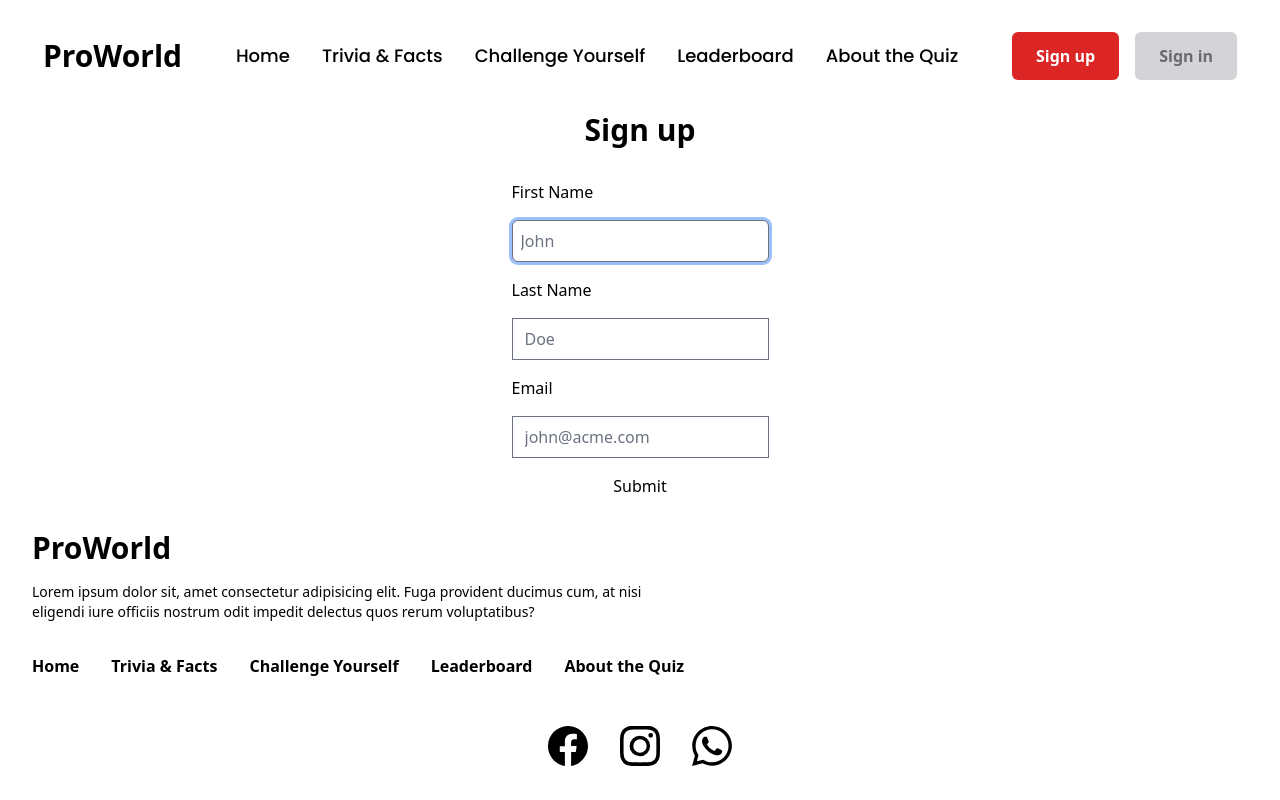
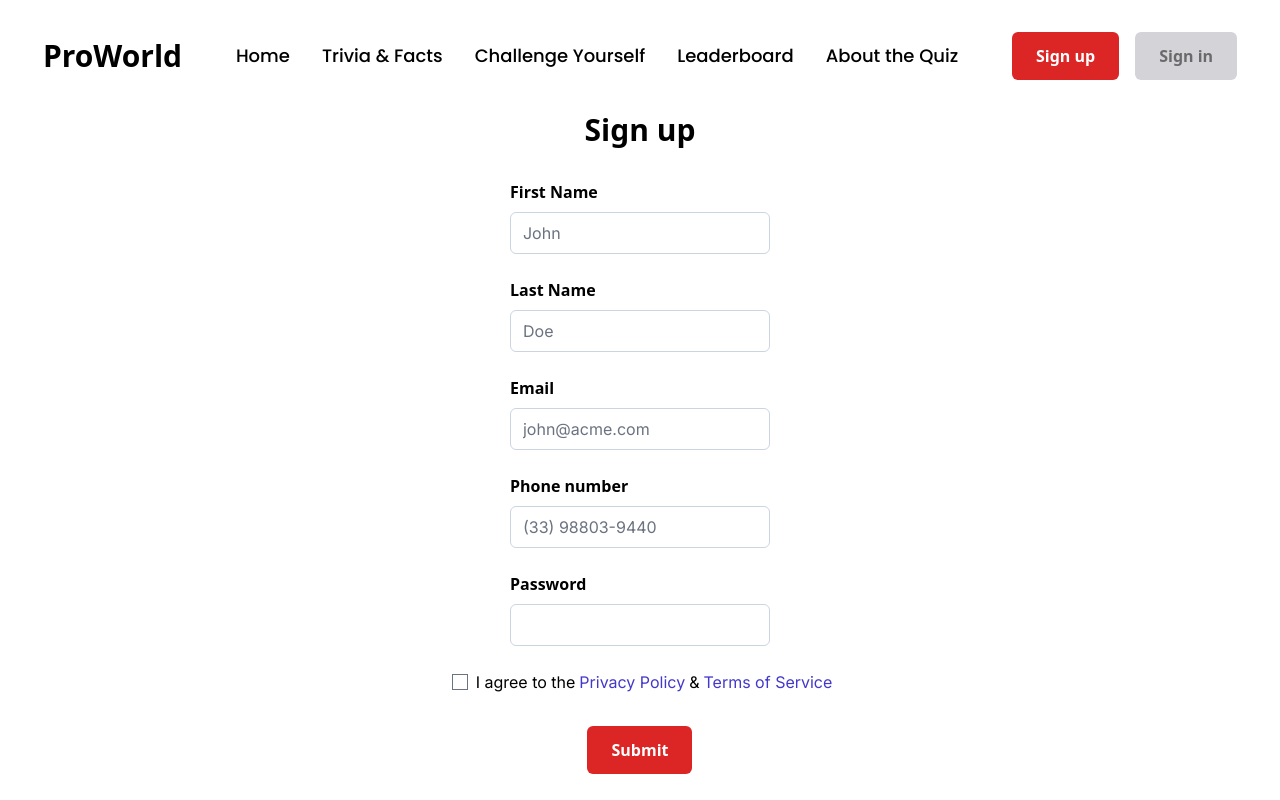
Before and after one commit to thiagond-code/trivia-project, a Next.js app in the folder trivia-project/: page /signup in a window 1280 px wide. Shown: the top 800 px of the page. Built offline with nearby package versions, Linux system fonts and the light colour scheme.

Commit message:
style: Basic navbar UI

```diff
--- a/trivia-project/src/components/Form.tsx
+++ b/trivia-project/src/components/Form.tsx
@@ -1,4 +1,7 @@
-import { Form as FormikForm, Field, Formik, useFormik } from "formik"
+import { useState } from 'react'
+import Link from 'next/link'
+import { Form as FormikForm, Field, Formik, useFormik } from 'formik'
+import { inter } from '@/pages/index'
 
 type Field = {
     label: string,
@@ -19,18 +22,28 @@ const listFields = [
 
 
 export default function Form() {
+
+    const [checked, setChecked] = useState(false)
+
+    const ariaChecked = ()  => {
+        setChecked(prevState => !prevState)
+    }
+
     return (
-        <main className="flex flex-col items-center gap-8">
-            <h1 className="text-3xl font-bold">Sign up</h1>
+        <main className='flex flex-col items-center gap-8'>
+            <h1 className='text-3xl font-bold'>Sign up</h1>
             <Formik
                 initialValues= {
                     {
-                        name: '',
+                        firstName: '',
+                        lastName: '',
                         email: '',
                         phone_number: '',
-                        password: ''
+                        password: '',
+                        agree_terms: false
                     }
                 }
+
                 onSubmit={(values, actions) => {
                     setTimeout(() => {
                         alert(JSON.stringify(values, null, 2))
@@ -38,31 +51,64 @@ export default function Form() {
                     }, 1000)
                 }}
             >
-            <FormikForm className="flex flex-col gap-4">
-                <label htmlFor="firstName">First Name</label>
+                <FormikForm role='form'>
+                    <fieldset className='m-auto flex flex-col gap-2 w-1/2'>
+                        <div className='flex flex-col gap-2'>
+                            <label className="font-semibold" htmlFor='firstName'>First Name</label>
                             <Field
-                    id="firstName"
-                    className="p-2 rounded-md border-b ring focus:ring-cyan-400 focus:border-blue-600"
-                    name="firstName"
-                    placeholder="John"
+                                id='firstName'
+                                className={`form-input ${inter.className} border-slate-300  rounded-md mb-4`}
+                                name='firstName'
+                                placeholder='John'
+                                type='text'
                             />
-
-                <label htmlFor="lastName">Last Name</label>
+                        </div>
+                        <div className='flex flex-col gap-2'>
+                            <label className="font-semibold" htmlFor='lastName'>Last Name</label>
                             <Field
-                    id="lastName"
-                    name="lastName"
-                    placeholder="Doe"
+                                id='lastName'
+                                className={`form-input ${inter.className} border-slate-300  rounded-md mb-4`}
+                                name='lastName'
+                                placeholder='Doe'
+                                type='text'
                             />
-
-                <label htmlFor="email">Email</label>
+                        </div>
+                        <div className='flex flex-col gap-2'>
+                            <label className="font-semibold" htmlFor='email'>Email</label>
                             <Field
-                    id="email"
-                    name="email"
-                    placeholder="john@acme.com"
-                    type="email"
+                                id='email'
+                                className={`form-input ${inter.className} border-slate-300  rounded-md mb-4`}
+                                name='email'
+                                placeholder='john@acme.com'
+                                type='email'
                             />
-                <div className="flex justify-center">
-                    <button type="submit">Submit</button>
+                        </div>
+                        <div className='flex flex-col gap-2'>
+                            <label className="font-semibold" htmlFor='phone_number'>Phone number</label>
+                            <Field
+                                id='phone_number'
+                                className={`form-input ${inter.className} border-slate-300 rounded-md mb-4`}
+                                name='phone_number'
+                                placeholder='(33) 98803-9440'
+                                type='tel'
+                            />
+                        </div>
+                        <div className='flex flex-col gap-2'>
+                            <label className="font-semibold" htmlFor='password'>Password</label>
+                            <Field
+                                id='password'
+                                className={`form-input ${inter.className} border-slate-300  rounded-md mb-6`}
+                                name='password'
+                                type='password'
+                            />
+                        </div>
+                    </fieldset>
+                    <div className='m-auto flex flex-col gap-8'>
+                        <label className={`${inter.className} flex items-center gap-2`} htmlFor='agree_terms'>
+                            <Field type='checkbox' id='agree_terms' name='agree_terms' onClick={ariaChecked} role='checkbox' aria-checked={checked} />
+                            I agree to the <Link href='/' className='-mx-1 text-indigo-700 hover:text-indigo-800 delay-50 duration-300 ease-in-out'>Privacy Policy</Link> & <Link href='/' className='-mx-1 text-indigo-700 hover:text-indigo-800 delay-50 duration-300 ease-in-out'>Terms of Service</Link>
+                        </label>
+                        <button className='block m-auto px-6 py-3 rounded-md bg-red-600 text-white font-semibold hover:bg-red-700 delay-100 duration-300 ease-in-out' type='submit' aria-label="submit-button" role="button">Submit</button>
                     </div>
                 </FormikForm>
             </Formik>
--- a/trivia-project/src/components/Navbar.tsx
+++ b/trivia-project/src/components/Navbar.tsx
@@ -44,7 +44,7 @@ export const poppins = Poppins({weight: "500", subsets: ['latin']})
 
 export default function Navbar() {
     return (
-        <header className='container mx-auto'>
+        <header className='container mx-auto' role='navigation'>
             <div className='flex justify-between items-center m-8 overflow-hidden gap-8 xl:justify-around'>
                 <Link href='/'>
                     <h1 className='text-3xl font-bold hover:text-black/60 delay-100 duration-300 ease-in-out'>ProWorld</h1>
```
Also changed, not shown: trivia-project/.prettierrc.json (added). Lines whose indentation alone changed are shown as unchanged.
